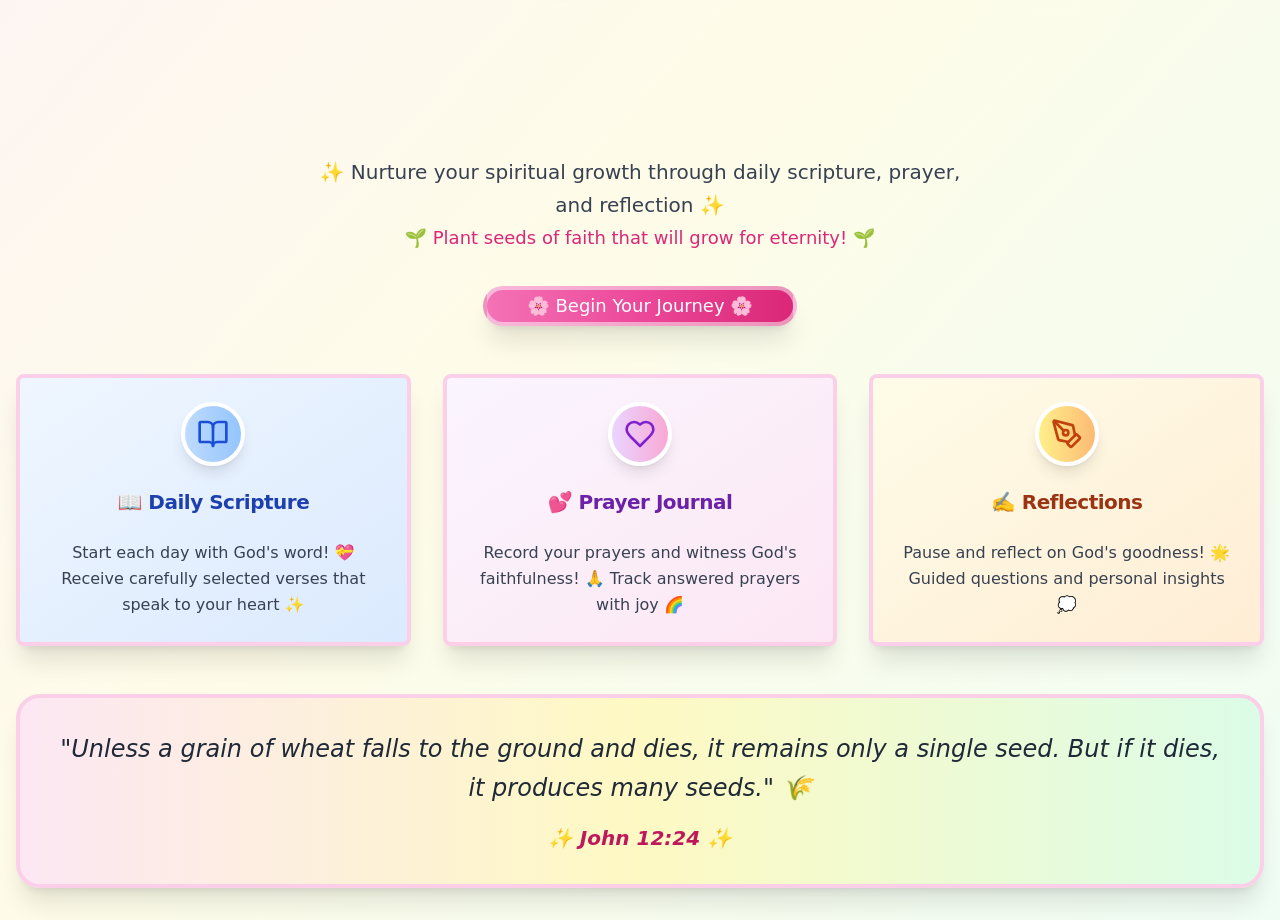
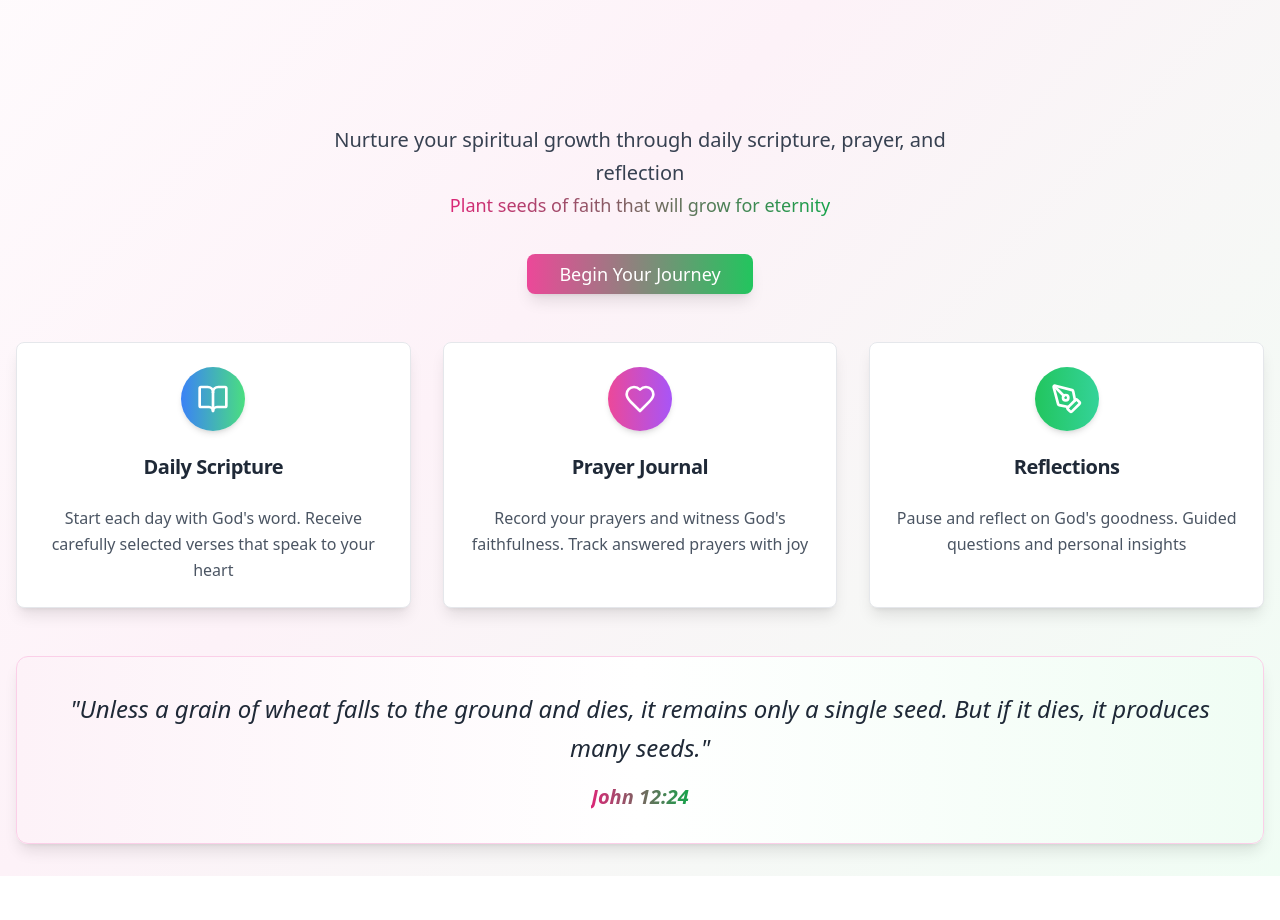
Before and after one commit to Luvjen11/oneseed-v2, a React (Vite) app: page / in a window 1280 px wide. Shown: the part 500-1420 px from the top of the page. After the commit the page ends 1376 px from the top, so only its background shows below. Built offline with nearby package versions, Linux system fonts and the light colour scheme.

Commit message:
Add pink and green color scheme
Updated the app's color scheme to include pink and green accents, while maintaining the modern design.

```diff
--- a/src/components/Navigation.tsx
+++ b/src/components/Navigation.tsx
@@ -11,43 +11,42 @@ interface NavigationProps {
 
 const Navigation = ({ activeSection, setActiveSection, onLogout }: NavigationProps) => {
   const navItems = [
-    { id: 'home', label: '📖 Daily Verse', icon: BookOpen },
-    { id: 'prayer', label: '💕 Prayer Journal', icon: Heart },
-    { id: 'reflections', label: '✍️ Reflections', icon: PenTool },
+    { id: 'home', label: 'Daily Verse', icon: BookOpen },
+    { id: 'prayer', label: 'Prayer Journal', icon: Heart },
+    { id: 'reflections', label: 'Reflections', icon: PenTool },
   ];
 
   return (
-    <nav className="bg-gradient-to-r from-pink-100 via-yellow-100 to-green-100 backdrop-blur-sm border-b-4 border-pink-200 sticky top-0 z-50 shadow-xl">
+    <nav className="bg-white/80 backdrop-blur-md border-b border-pink-200 sticky top-0 z-50 shadow-sm">
       <div className="container mx-auto px-4 py-4">
         <div className="flex items-center justify-between">
           <div className="flex items-center space-x-3">
             <img
               src="/lovable-uploads/b7b57ebd-3dcb-418e-adf2-c5af277e3125.png"
               alt="OneSeed Logo"
-              className="w-12 h-12 transform hover:scale-110 transition-transform duration-300"
+              className="w-10 h-10 transform hover:scale-110 transition-transform duration-300"
             />
             <img
               src="/lovable-uploads/56460e3c-9646-4e32-a343-c52b549ce325.png"
               alt="OneSeed Title"
-              className="h-8 transform hover:scale-105 transition-transform duration-300"
+              className="h-6 transform hover:scale-105 transition-transform duration-300"
             />
           </div>
 
-          <div className="flex items-center space-x-4">
+          <div className="flex items-center space-x-2">
             {navItems.map((item) => {
               const Icon = item.icon;
               return (
                 <button
                   key={item.id}
                   onClick={() => setActiveSection(item.id)}
-                  className={`flex items-center space-x-2 px-6 py-3 rounded-full transition-all duration-300 border-2 transform hover:scale-105 ${
+                  className={`flex items-center space-x-2 px-4 py-2 rounded-lg transition-all duration-200 ${
                     activeSection === item.id
-                      ? 'bg-gradient-to-r from-pink-300 to-pink-400 text-pink-800 border-pink-300 shadow-xl scale-105'
-                      : 'text-gray-700 hover:text-pink-700 hover:bg-pink-100 border-transparent hover:border-pink-200 hover:shadow-lg'
+                      ? 'bg-gradient-to-r from-pink-500 to-green-500 text-white shadow-md'
+                      : 'text-gray-700 hover:text-pink-600 hover:bg-pink-50'
                   }`}
-                  style={{fontFamily: 'Comic Sans MS, cursive'}}
                 >
-                  <Icon className="w-5 h-5" />
+                  <Icon className="w-4 h-4" />
                   <span className="hidden md:inline font-medium">{item.label}</span>
                 </button>
               );
@@ -56,11 +55,10 @@ const Navigation = ({ activeSection, setActiveSection, onLogout }: NavigationPro
             <Button
               onClick={onLogout}
               variant="ghost"
-              className="text-gray-600 hover:text-pink-600 hover:bg-pink-100 rounded-full px-6 py-3 border-2 border-transparent hover:border-pink-200 transform hover:scale-105 transition-all duration-300"
-              style={{fontFamily: 'Comic Sans MS, cursive'}}
+              className="text-gray-600 hover:text-pink-600 hover:bg-pink-50 rounded-lg px-4 py-2"
             >
-              <LogOut className="w-5 h-5" />
-              <span className="hidden md:inline ml-2 font-medium">✨ Logout</span>
+              <LogOut className="w-4 h-4" />
+              <span className="hidden md:inline ml-2">Logout</span>
             </Button>
           </div>
         </div>
--- a/src/pages/Index.tsx
+++ b/src/pages/Index.tsx
@@ -30,21 +30,20 @@ const Index = () => {
   const renderContent = () => {
     if (!isAuthenticated) {
       return (
-        <div className="min-h-screen bg-gradient-to-br from-pink-50 via-yellow-50 to-green-50 relative overflow-hidden">
-          {/* Cute floating elements */}
-          <div className="absolute top-10 left-10 w-8 h-8 bg-pink-200 rounded-full opacity-60 animate-bounce" style={{animationDelay: '0s'}}></div>
-          <div className="absolute top-32 right-20 w-6 h-6 bg-yellow-200 rounded-full opacity-50 animate-bounce" style={{animationDelay: '0.5s'}}></div>
-          <div className="absolute bottom-20 left-32 w-4 h-4 bg-green-200 rounded-full opacity-40 animate-bounce" style={{animationDelay: '1s'}}></div>
-          <div className="absolute bottom-40 right-16 w-5 h-5 bg-purple-200 rounded-full opacity-45 animate-bounce" style={{animationDelay: '1.5s'}}></div>
+        <div className="min-h-screen bg-gradient-to-br from-white via-pink-50 to-green-50 relative overflow-hidden">
+          {/* Subtle floating elements */}
+          <div className="absolute top-10 left-10 w-4 h-4 bg-pink-200 rounded-full opacity-40 animate-pulse"></div>
+          <div className="absolute top-32 right-20 w-3 h-3 bg-green-200 rounded-full opacity-30 animate-pulse" style={{animationDelay: '0.5s'}}></div>
+          <div className="absolute bottom-20 left-32 w-2 h-2 bg-pink-300 rounded-full opacity-20 animate-pulse" style={{animationDelay: '1s'}}></div>
 
           <div className="container mx-auto px-4 py-8 relative z-10">
             <div className="text-center mb-12">
               <div className="flex justify-center items-center mb-6">
-                <div className="relative transform hover:scale-110 transition-transform duration-300">
+                <div className="relative transform hover:scale-105 transition-transform duration-300">
                   <img
                     src="/lovable-uploads/b7b57ebd-3dcb-418e-adf2-c5af277e3125.png"
-                    alt="OneSeed Kawaii Logo"
-                    className="w-32 h-32 drop-shadow-lg"
+                    alt="OneSeed Logo"
+                    className="w-24 h-24 drop-shadow-lg"
                   />
                 </div>
               </div>
@@ -53,74 +52,77 @@ const Index = () => {
                 <img
                   src="/lovable-uploads/e7e9fca7-a81e-44cb-9616-f4c08cc421ff.png"
                   alt="OneSeed 3D Title"
-                  className="mx-auto max-w-md drop-shadow-2xl transform hover:scale-105 transition-transform duration-300"
+                  className="mx-auto max-w-md drop-shadow-xl transform hover:scale-105 transition-transform duration-300"
                 />
               </div>
 
-              <p className="text-xl text-gray-700 mb-8 max-w-2xl mx-auto font-medium leading-relaxed" style={{fontFamily: 'Comic Sans MS, cursive'}}>
-                ✨ Nurture your spiritual growth through daily scripture, prayer, and reflection ✨
+              <p className="text-xl text-gray-700 mb-8 max-w-2xl mx-auto leading-relaxed">
+                Nurture your spiritual growth through daily scripture, prayer, and reflection
                 <br />
-                <span className="text-lg text-pink-600">🌱 Plant seeds of faith that will grow for eternity! 🌱</span>
+                <span className="text-lg bg-gradient-to-r from-pink-600 to-green-600 bg-clip-text text-transparent font-medium">
+                  Plant seeds of faith that will grow for eternity
+                </span>
               </p>
 
               <Button
                 onClick={() => setShowAuthModal(true)}
-                className="bg-gradient-to-r from-pink-400 via-pink-500 to-pink-600 hover:from-pink-500 hover:via-pink-600 hover:to-pink-700 text-white px-10 py-4 text-lg rounded-full shadow-xl transform hover:scale-110 transition-all duration-300 border-4 border-white/50"
-                style={{fontFamily: 'Comic Sans MS, cursive'}}
+                className="bg-gradient-to-r from-pink-500 to-green-500 hover:from-pink-600 hover:to-green-600 text-white px-8 py-3 text-lg rounded-lg shadow-lg transform hover:scale-105 transition-all duration-300"
               >
-                🌸 Begin Your Journey 🌸
+                Begin Your Journey
               </Button>
             </div>
 
             <div className="grid md:grid-cols-3 gap-8 mb-12">
-              <Card className="border-4 border-pink-200 shadow-xl bg-gradient-to-br from-blue-50 to-blue-100 backdrop-blur-sm hover:shadow-2xl transition-all duration-300 transform hover:scale-105 hover:rotate-1">
+              <Card className="border border-gray-200 shadow-lg bg-white hover:shadow-xl transition-all duration-300 transform hover:scale-102 group">
                 <CardHeader className="text-center">
-                  <div className="w-16 h-16 bg-gradient-to-r from-blue-200 to-blue-300 rounded-full flex items-center justify-center mx-auto mb-4 border-4 border-white shadow-lg">
-                    <BookOpen className="w-8 h-8 text-blue-700" />
+                  <div className="w-16 h-16 bg-gradient-to-r from-blue-500 to-green-400 rounded-full flex items-center justify-center mx-auto mb-4 shadow-md group-hover:shadow-lg transition-shadow duration-300">
+                    <BookOpen className="w-8 h-8 text-white" />
                   </div>
-                  <CardTitle className="text-blue-800 text-xl" style={{fontFamily: 'Comic Sans MS, cursive'}}>📖 Daily Scripture</CardTitle>
+                  <CardTitle className="text-gray-800 text-xl">Daily Scripture</CardTitle>
                 </CardHeader>
                 <CardContent>
-                  <p className="text-gray-700 text-center leading-relaxed" style={{fontFamily: 'Comic Sans MS, cursive'}}>
-                    Start each day with God's word! 💝 Receive carefully selected verses that speak to your heart ✨
+                  <p className="text-gray-600 text-center leading-relaxed">
+                    Start each day with God's word. Receive carefully selected verses that speak to your heart
                   </p>
                 </CardContent>
               </Card>
 
-              <Card className="border-4 border-pink-200 shadow-xl bg-gradient-to-br from-purple-50 to-pink-100 backdrop-blur-sm hover:shadow-2xl transition-all duration-300 transform hover:scale-105 hover:-rotate-1">
+              <Card className="border border-gray-200 shadow-lg bg-white hover:shadow-xl transition-all duration-300 transform hover:scale-102 group">
                 <CardHeader className="text-center">
-                  <div className="w-16 h-16 bg-gradient-to-r from-purple-200 to-pink-300 rounded-full flex items-center justify-center mx-auto mb-4 border-4 border-white shadow-lg">
-                    <Heart className="w-8 h-8 text-purple-700" />
+                  <div className="w-16 h-16 bg-gradient-to-r from-pink-500 to-purple-500 rounded-full flex items-center justify-center mx-auto mb-4 shadow-md group-hover:shadow-lg transition-shadow duration-300">
+                    <Heart className="w-8 h-8 text-white" />
                   </div>
-                  <CardTitle className="text-purple-800 text-xl" style={{fontFamily: 'Comic Sans MS, cursive'}}>💕 Prayer Journal</CardTitle>
+                  <CardTitle className="text-gray-800 text-xl">Prayer Journal</CardTitle>
                 </CardHeader>
                 <CardContent>
-                  <p className="text-gray-700 text-center leading-relaxed" style={{fontFamily: 'Comic Sans MS, cursive'}}>
-                    Record your prayers and witness God's faithfulness! 🙏 Track answered prayers with joy 🌈
+                  <p className="text-gray-600 text-center leading-relaxed">
+                    Record your prayers and witness God's faithfulness. Track answered prayers with joy
                   </p>
                 </CardContent>
               </Card>
 
-              <Card className="border-4 border-pink-200 shadow-xl bg-gradient-to-br from-yellow-50 to-orange-100 backdrop-blur-sm hover:shadow-2xl transition-all duration-300 transform hover:scale-105 hover:rotate-1">
+              <Card className="border border-gray-200 shadow-lg bg-white hover:shadow-xl transition-all duration-300 transform hover:scale-102 group">
                 <CardHeader className="text-center">
-                  <div className="w-16 h-16 bg-gradient-to-r from-yellow-200 to-orange-300 rounded-full flex items-center justify-center mx-auto mb-4 border-4 border-white shadow-lg">
-                    <PenTool className="w-8 h-8 text-orange-700" />
+                  <div className="w-16 h-16 bg-gradient-to-r from-green-500 to-emerald-400 rounded-full flex items-center justify-center mx-auto mb-4 shadow-md group-hover:shadow-lg transition-shadow duration-300">
+                    <PenTool className="w-8 h-8 text-white" />
                   </div>
-                  <CardTitle className="text-orange-800 text-xl" style={{fontFamily: 'Comic Sans MS, cursive'}}>✍️ Reflections</CardTitle>
+                  <CardTitle className="text-gray-800 text-xl">Reflections</CardTitle>
                 </CardHeader>
                 <CardContent>
-                  <p className="text-gray-700 text-center leading-relaxed" style={{fontFamily: 'Comic Sans MS, cursive'}}>
-                    Pause and reflect on God's goodness! 🌟 Guided questions and personal insights 💭
+                  <p className="text-gray-600 text-center leading-relaxed">
+                    Pause and reflect on God's goodness. Guided questions and personal insights
                   </p>
                 </CardContent>
               </Card>
             </div>
 
-            <div className="text-center bg-gradient-to-r from-pink-100 via-yellow-100 to-green-100 p-8 rounded-3xl border-4 border-pink-200 shadow-xl">
-              <blockquote className="text-2xl italic text-gray-800 mb-4 leading-relaxed" style={{fontFamily: 'Comic Sans MS, cursive'}}>
-                "Unless a grain of wheat falls to the ground and dies, it remains only a single seed. But if it dies, it produces many seeds." 🌾
+            <div className="text-center bg-gradient-to-r from-pink-50 via-white to-green-50 p-8 rounded-xl border border-pink-200 shadow-lg">
+              <blockquote className="text-2xl italic text-gray-800 mb-4 leading-relaxed">
+                "Unless a grain of wheat falls to the ground and dies, it remains only a single seed. But if it dies, it produces many seeds."
               </blockquote>
-              <cite className="text-xl text-pink-700 font-bold" style={{fontFamily: 'Comic Sans MS, cursive'}}>✨ John 12:24 ✨</cite>
+              <cite className="text-xl bg-gradient-to-r from-pink-600 to-green-600 bg-clip-text text-transparent font-semibold">
+                John 12:24
+              </cite>
             </div>
           </div>
         </div>
@@ -128,7 +130,7 @@ const Index = () => {
     }
 
     return (
-      <div className="min-h-screen bg-gradient-to-br from-pink-50 via-yellow-50 to-green-50">
+      <div className="min-h-screen bg-gradient-to-br from-white via-pink-50 to-green-50">
         <Navigation
           activeSection={activeSection}
           setActiveSection={setActiveSection}
@@ -137,16 +139,16 @@ const Index = () => {
 
         <div className="container mx-auto px-4 py-8">
           <div className="mb-8 text-center">
-            <h1 className="text-4xl font-bold text-pink-800 mb-2" style={{fontFamily: 'Comic Sans MS, cursive'}}>
-              {getGreeting()}, Sweet Child of God! 🌸
+            <h1 className="text-4xl font-bold bg-gradient-to-r from-pink-600 to-green-600 bg-clip-text text-transparent mb-2">
+              {getGreeting()}, Child of God!
             </h1>
-            <p className="text-gray-600 text-lg" style={{fontFamily: 'Comic Sans MS, cursive'}}>
-              ✨ {currentTime.toLocaleDateString('en-US', {
+            <p className="text-gray-600 text-lg">
+              {currentTime.toLocaleDateString('en-US', {
                 weekday: 'long',
                 year: 'numeric',
                 month: 'long',
                 day: 'numeric'
-              })} ✨
+              })}
             </p>
           </div>
 
```
Also changed, not shown: src/components/AuthModal.tsx (+35 -41 lines).
